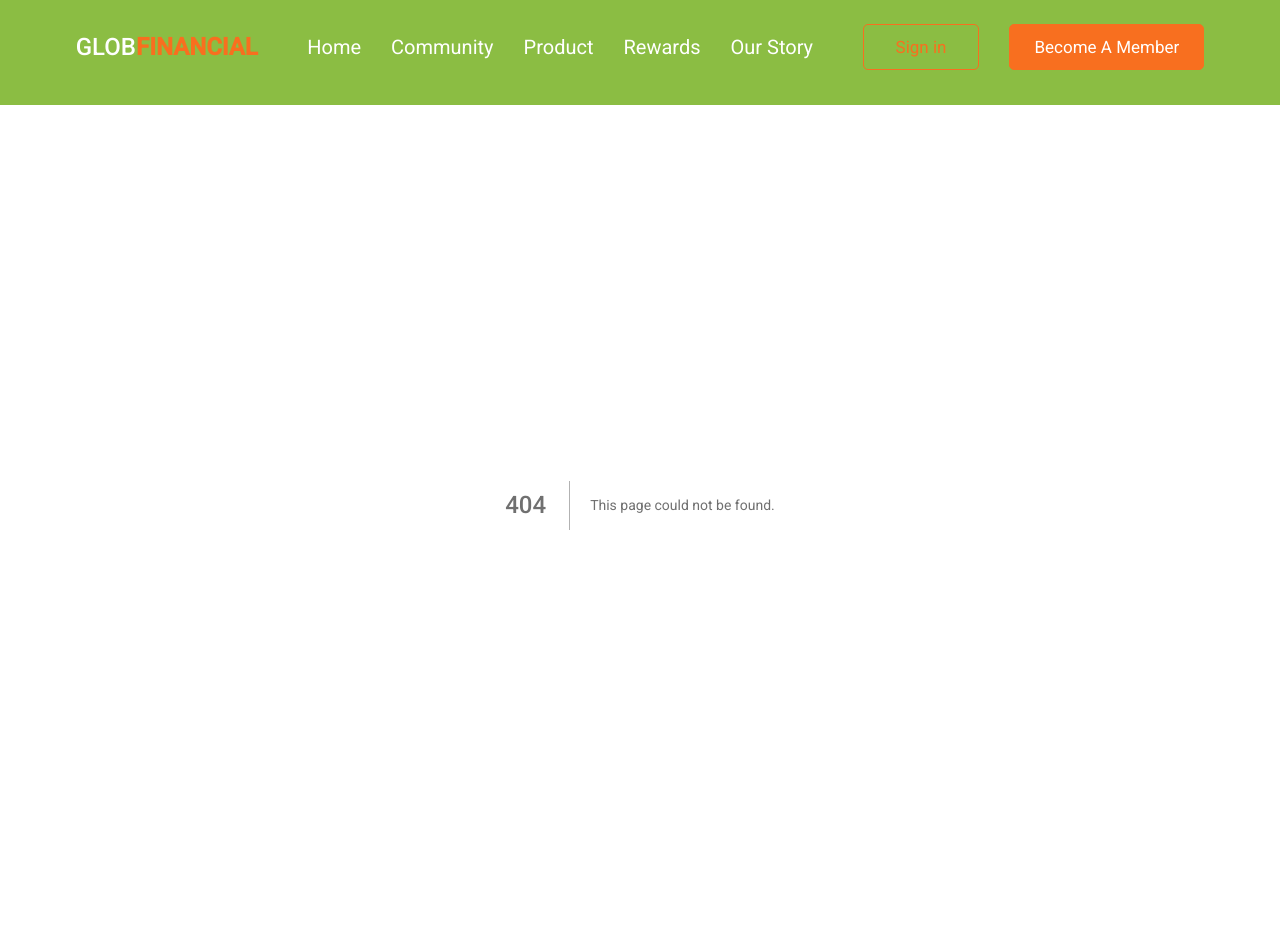
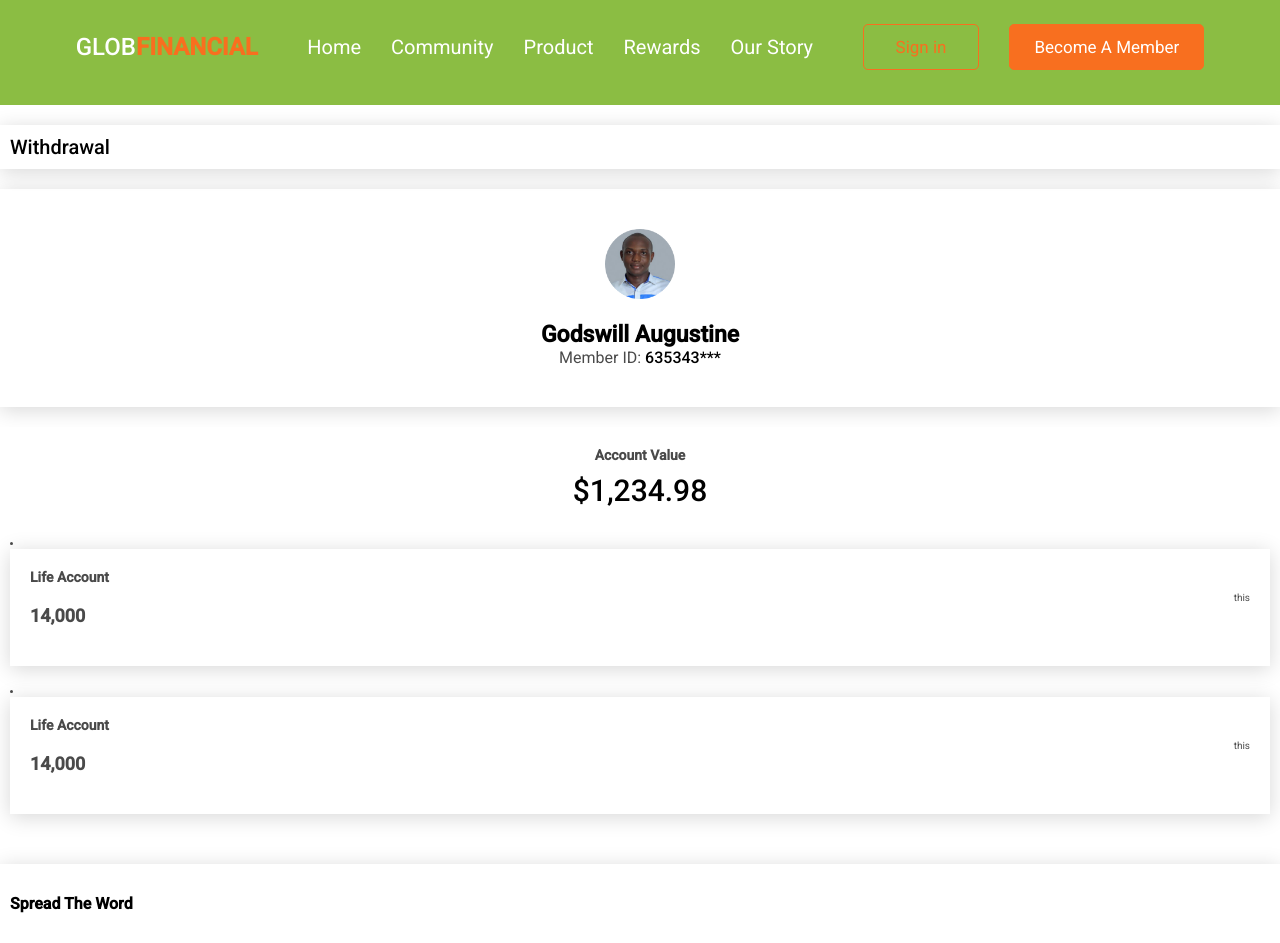
Before and after one commit to georgebsmith-tech/glob-financial-client, a Next.js app: page /withdrawal in a window 1280 px wide. Before the commit this address had no page. Shown: the top 943 px of the page. Before the commit the page ends 905 px from the top, so only its background shows below. Built offline with nearby package versions, Linux system fonts and the light colour scheme.

Commit message:
added some designs for the dashboard

```diff
--- /dev/null
+++ b/configs/links.js
@@ -0,0 +1,7 @@
+const links = {
+    signUp: '/sign-up',
+    dashboard: "/dashboard",
+    withdrawal: "/withdrawal"
+}
+
+export default links;
--- /dev/null
+++ b/pages/withdrawal.js
@@ -0,0 +1,110 @@
+import Head from 'next/head'
+import styles from '../styles/Home.module.css'
+import links from '../configs/links'
+import Link from 'next/link'
+import { useRouter } from 'next/router'
+
+export default function SignIn() {
+    return (
+        <div
+            className="" style={{ width: "100vw" }}>
+            <h1 className="bold f20 tb v-shadow p10 mt20">
+                Withdrawal
+            </h1>
+            <Assets />
+            <AccountValue />
+
+            <ReferAFriend />
+
+
+
+
+        </div>
+
+
+
+    )
+}
+
+
+const Assets = () => {
+    return (
+        <div className="center-text flex align-center flex-cols  v-shadow p40 mt20">
+            <div className="mb20" style={{ width: 70 }}>
+                <img
+                    style={{ width: "100%" }}
+                    src="./images/home-client.png" alt="" />
+            </div>
+
+            <h3 className="tb f23">
+                Godswill Augustine
+                </h3>
+            <div className="f16">
+                Member ID: <span className="bold tb">635343***</span>
+            </div>
+        </div>
+    )
+}
+
+const ReferAFriend = () => {
+    return (
+        <div className="p10 tw v-shadow mt20" style={{ paddingTop: 30, paddingBottom: 50 }}>
+            <h2 className="f16 bolder tb mb30">
+                Spread The Word
+        </h2>
+            <p className="f16 tb mb30">
+                Invite your friends to Sign up to Glob and earn a reward.
+        </p>
+            <div className="center-text">
+                <button className="tw br10 bg-brand-orange f16 p15 bd-brand-orange bold" style={{ width: "80%" }}>
+                    Refer A friend
+            </button>
+            </div>
+
+        </div>
+    )
+}
+
+const AccountValue = () => {
+    return (
+        <div className="bw mt20 p10" style={{ paddingTop: 20 }}>
+            <div className="center-text mb30">
+                <h2 className="f14">
+                    Account Value
+            </h2>
+                <div className="f30 bold tb mt10">
+                    $1,234.98
+            </div>
+            </div>
+            {
+                [2, 4].map(() => <li >
+                    <Link href={links.withdrawal}>
+                        <a className="v-shadow mb20 flex align-center space-between p20" style={{ paddingBottom: 40 }}>
+
+
+                            <div>
+                                <h3 className="f14 mb20">
+                                    Life Account
+                </h3>
+                                <div className="f18 bolder">
+                                    14,000
+                        </div>
+
+                            </div>
+                            <div>
+                                <div>
+                                    this
+                        </div>
+
+                            </div>
+                        </a>
+                    </Link>
+
+                </li>)
+            }
+
+
+
+        </div>
+    )
+}
--- a/styles/globals.css
+++ b/styles/globals.css
@@ -21,7 +21,7 @@ html{
     padding: 0;
   margin: 0;
     font-family:'Roboto', sans-serif;
-    color:#707070;
+    color:#4A4A4A;
 }
 ul{
   list-style-type: none;
@@ -38,6 +38,10 @@ ul{
   background-color: #F86F1F;
 }
 
+.bd-brand-orange{
+  border:1px solid #F86F1F;
+}
+
 .tw{
   color:#fff;
 }
@@ -46,6 +50,12 @@ ul{
 .text-brand-green{
   color:#8BBD43;
 }
+
+.pt30{
+  padding-top:30px;
+}
+
+
 
 
 
@@ -178,6 +188,9 @@ cursor:pointer;
 .mt20{
   margin-top: 20px;
 }
+.mt10{
+  margin-top: 10px;
+}
 
 .mb30{
   margin-bottom: 30px;
@@ -208,6 +221,10 @@ cursor:pointer;
   padding: 15px;
 }
 
+.container{
+  padding: 15px;
+}
+
 
 .mr5{
   margin-right: 5px;
@@ -217,3 +234,40 @@ cursor:pointer;
 .mt50{
   margin-top: 50px;
 }
+
+.f27{
+  font-size: 27px;
+}
+.f18{
+  font-size: 18px;
+}
+
+.v-shadow{
+box-shadow: 0 3px 20px #00000029;
+}
+
+.p30{
+  padding: 30px;
+}
+
+.f23{
+  font-size: 23px;
+}
+
+
+.p40{
+  padding: 40px;
+}
+
+
+.flex-cols{
+  flex-direction: column;
+}
+
+.bw{
+  background-color:#fff;
+}
+
+.bolder{
+  font-weight: bolder;
+}
```
Also changed, not shown: pages/dashboard.js (added, +110 -0 lines), pages/sign-in.js (+35 -6 lines), pages/sign-up.js (+6 -2 lines).
